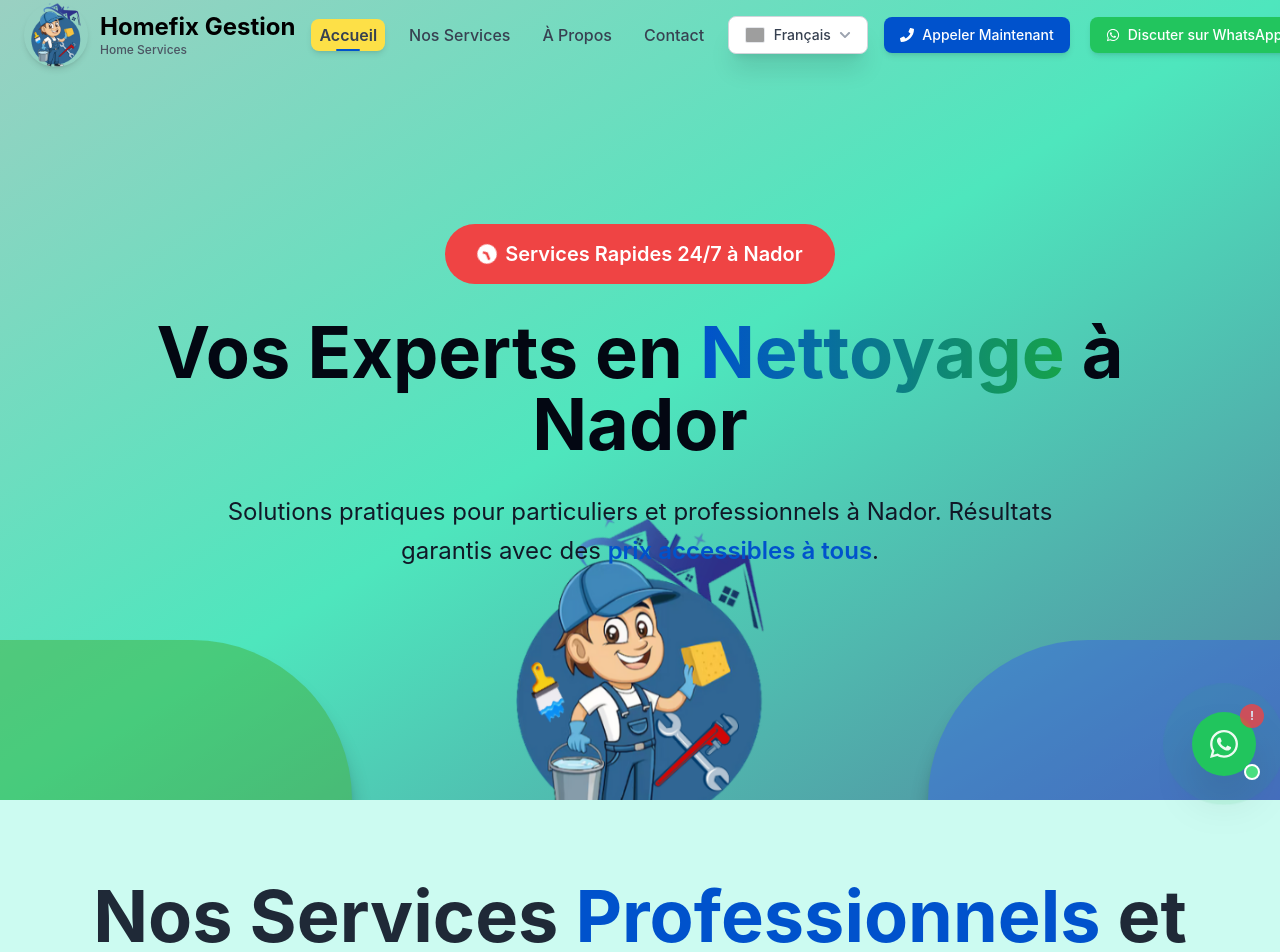
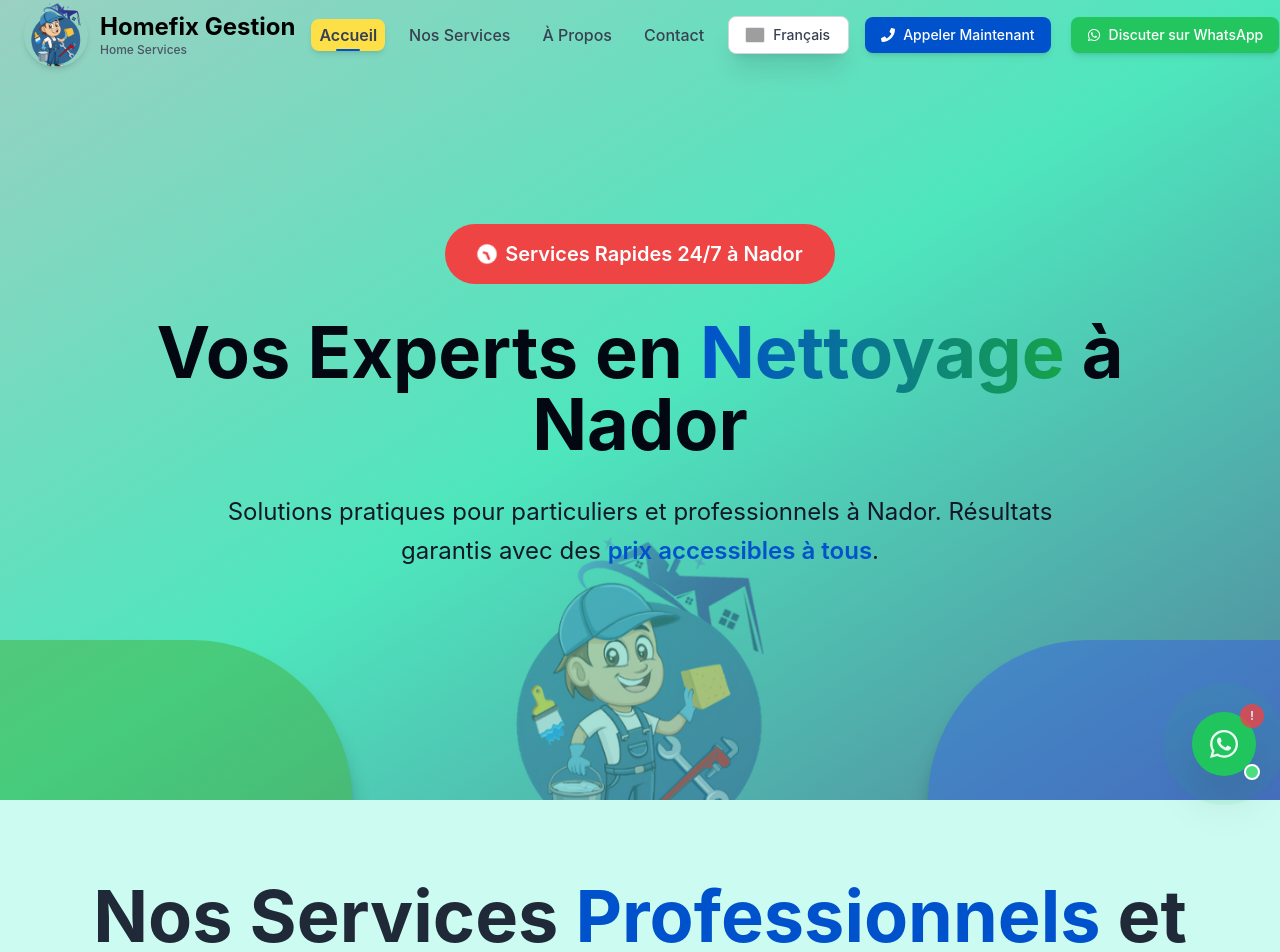
Before and after one commit to Axistay/homefixgestion, a React (Vite) app: page / in a window 1280 px wide. Shown: the top 952 px of the page. Built offline with nearby package versions, Linux system fonts and the light colour scheme; grey boxes are pictures that could not be loaded; a web font is replaced by a local one.

Commit message:
update some thing now 17/07

```diff
--- a/src/components/Header.jsx
+++ b/src/components/Header.jsx
@@ -24,7 +24,7 @@ function Header({ onWhatsAppClick, onCallClick }) {
 
   return (
     <header className={`fixed right-0 left-0 top-0 z-50 transition-all duration-300 max-h-[70px] ${((scrolled || isMenuOpen ) || location.pathname !== '/') ? "bg-teal-400 shadow-lg" : "bg-transparent"}`}>
-      <div className="container mx-auto px-3 sm:px-4 lg:px-6 h-full">
+      <div className="container mx-auto px-3 sm:px-4 lg:px-6 h-full ">
         <div className={`flex justify-between items-center h-full min-h-[70px] gap-2 sm:gap-4`}>
           {/* Logo */}
           <Link to="/" className={`flex items-center space-x-2 sm:space-x-3 flex-shrink-0 `}  dir="ltr">
@@ -89,14 +89,14 @@ function Header({ onWhatsAppClick, onCallClick }) {
               className={`flex items-center space-x-2 bg-blue-600 text-white px-3 py-2 xl:px-4 xl:py-2 rounded-lg hover:bg-blue-700 transition-all duration-300 hover:scale-105 text-xs xl:text-sm font-medium whitespace-nowrap shadow-md ${isRTL ? "space-x-reverse" : ""}`}
             >
               <FaPhone size={14} />
-              <span>{t("services.callNow")} </span>
+              <span className="hidden xl:block ">{t("services.callNow")} </span>
             </button>
             <button
               onClick={onWhatsAppClick}
               className={`flex items-center space-x-2 bg-green-500 text-white px-3 py-2 xl:px-4 xl:py-2 rounded-lg hover:bg-green-600 transition-all duration-300 hover:scale-105 text-xs xl:text-sm font-medium whitespace-nowrap shadow-md ${isRTL ? "space-x-reverse" : ""}`}
             >
               <FaWhatsapp size={14} />
-              <span>{t("nav.whatsapp")} </span>
+              <span className="hidden xl:block ">{t("nav.whatsapp")} </span>
             </button>
           </div>
 
@@ -127,7 +127,7 @@ function Header({ onWhatsAppClick, onCallClick }) {
           </div>
 
           {/* Mobile Menu Button - Visible on small screens only */}
-          <div className={`md:hidden flex items-center space-x-2 flex-shrink-0 ${isRTL ? "space-x-reverse" : ""}`}>
+          <div className={`md:hidden flex items-center  space-x-2 flex-shrink-0 ${isRTL ? "space-x-reverse" : ""}`}>
             <LanguageSwitcher />
             <button
               onClick={() => setIsMenuOpen(!isMenuOpen)}
--- a/src/components/Hero.jsx
+++ b/src/components/Hero.jsx
@@ -26,8 +26,8 @@ function Hero({ onWhatsAppClick, onCallClick }) {
       </div>
 
       <div className="container mx-auto relative z-10 mt-16 md:mt-36">
-        <div className="absolute top-[46vh] lg:top-[36vh] flex justify-center items-center w-full  ">
-          <img src="/logo.png" alt="" className=" opacity-30 md:opacity-100  w-60 h-60  md:w-[25%]  lg:h-full " />
+        <div className="absolute top-[90%]   flex justify-center items-center w-full  ">
+          <img src="/logo.png" alt="" className=" opacity-30 md:opacity-50  w-60 h-60  md:w-[25%]  lg:h-full " />
 
         </div>
         <div className={`text-center max-w-5xl mx-auto  `}>
--- a/src/components/LanguageSwitcher.jsx
+++ b/src/components/LanguageSwitcher.jsx
@@ -43,7 +43,7 @@ function LanguageSwitcher() {
   return (
     <div className="relative group">
       <button
-        className="flex items-center space-x-2 px-4 py-2 rounded-lg bg-white shadow-xl border border-gray-300 hover:bg-gray-50 hover:border-blue-400 transition-all duration-200  hover:shadow-md min-w-[140px]"
+        className="flex items-center space-x-2 px-4 py-2 rounded-lg bg-white shadow-xl border border-gray-300 hover:bg-gray-50 hover:border-blue-400 transition-all duration-200  hover:shadow-md "
         onClick={() => setOpen((prev) => !prev)}
         type="button"
       >
@@ -52,7 +52,7 @@ function LanguageSwitcher() {
           alt={currentLanguage?.flagAlt}
           className="w-5 h-auto rounded-sm border border-gray-200"
         />
-        <span className="text-sm font-medium text-gray-700 flex-1">{currentLanguage?.name}</span>
+        <span className="text-sm font-medium text-gray-700 flex-1 hidden md:block">{currentLanguage?.name}</span>
         <FaChevronDown
           className={`text-gray-400 transition-transform duration-200 ${open ? "rotate-180" : ""}`}
           size={12}
@@ -82,7 +82,7 @@ function LanguageSwitcher() {
               className="w-6 h-auto rounded-sm border border-gray-200"
             />
             <div className="flex-1">
-              <span className="text-sm font-medium block whitespace-nowrap">{lang.name}</span>
+              <span className="text-sm font-medium block whitespace-nowrap ">{lang.name}</span>
               <span className="text-xs text-gray-500">{lang.code}</span>
             </div>
             {language === lang.code && (
```
